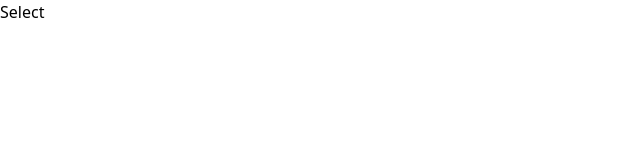
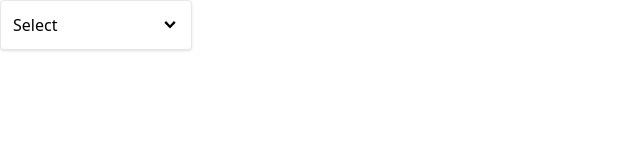
Before and after one commit to gulsenkeskin/react-comps, a React (Create React App) app: page / in a window 1280 px wide. Shown: the top 160 px of the page, without its empty margins (0-640 px from the left). Built offline with nearby package versions, Linux system fonts and the light colour scheme.

Commit message:
Update Dropdown.js

```diff
--- a/src/components/Dropdown.js
+++ b/src/components/Dropdown.js
@@ -1,4 +1,6 @@
 import { useState } from "react";
+import { GoChevronDown } from "react-icons/go";
+import Panel from "./Panel";
 
 function Dropdown({ options, value, onChange }) {
   const [isOpen, setIsOpen] = useState(false);
@@ -14,16 +16,26 @@
 
   const renderedOptions = options.map((option) => {
     return (
-      <div onClick={() => handleOptionClick(option)} key={option.value}>
+      <div
+        className="hover:bg-sky-100 rounded cursor-pointer p-1"
+        onClick={() => handleOptionClick(option)}
+        key={option.value}
+      >
         {option.label}
       </div>
     );
   });
 
   return (
-    <div>
-      <div onClick={handleClick}>{value?.label || "Select"}</div>
-      {isOpen && <div>{renderedOptions}</div>}
+    <div className="w-48 relative">
+      <Panel
+        className="flex justify-between items-center cursor-pointer"
+        onClick={handleClick}
+      >
+        {value?.label || "Select"}
+        <GoChevronDown className="text-lg"></GoChevronDown>
+      </Panel>
+      {isOpen && <Panel className="absolute top-full">{renderedOptions}</Panel>}
     </div>
   );
 }
```
